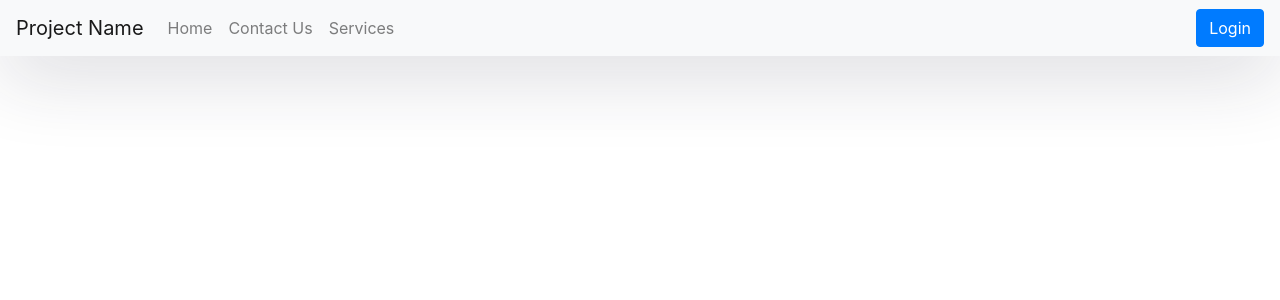
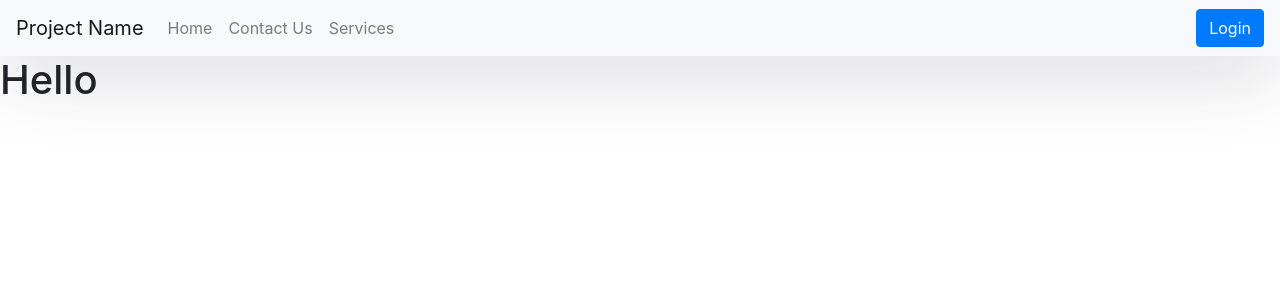
Before and after one commit to akshayp2/Medical-History-Management, a React (Create React App) app in the folder client/: page /persondetail/1 in a window 1280 px wide. Shown: the top 300 px of the page. Built offline with nearby package versions, Linux system fonts and the light colour scheme; a web font is replaced by a local one.

Commit message:
Added person Details

```diff
--- a/client/src/App.js
+++ b/client/src/App.js
@@ -8,6 +8,8 @@ import Header from './components/header';
 import Address from './components/address';
 import Home from './components/home';
 import ClinicDashboard from './components/clinicDashboard';
+import PersonDetails from './components/personDetails';
+
 
 
 function App() {
@@ -35,6 +37,9 @@ function App() {
       <Route exact strict path="/clinicdashboard">
         <ClinicDashboard/>
       </Route>
+      <Route exact strict path="/persondetail/:personid">
+        <PersonDetails/>
+      </Route>
       </Switch>
     </Router>
 
--- /dev/null
+++ b/client/src/components/personDetails.js
@@ -0,0 +1,5 @@
+function PersonDetails(){
+return(<h1>Hello</h1>);
+}
+
+export default PersonDetails;
--- a/client/src/components/userCard.js
+++ b/client/src/components/userCard.js
@@ -2,20 +2,29 @@
 import { GrView } from "react-icons/gr";
 import { FaEdit } from "react-icons/fa";
 import {MdDelete} from 'react-icons/md';
+import {useHistory} from 'react-router-dom';
+
 
 function UserCard({id,name}){
+    let history = useHistory();
+
+let handleView = () =>{
+    console.log('Record Id ',id)
+    history.push(`/persondetail/${id}`);
+}
+
 return(
 <div className="row mt-2" style={{backgroundColor:"white",borderBottom:'2px solid grey'}}>
     <div className="col-xs-6 col-sm-6 col-md-1 mt-3 mb-2">
         <img className="img_avatar" src="https://bootdey.com/img/Content/avatar/avatar7.png" alt="" width="70px" height="70px" style={{border:'2px solid'}}></img>
     </div>
     <div className="col-xs-6 col-sm-6 col-md-5">
-       <div className="row mt-3"><div className="col-xs-6 col-sm-1 col-md-1 iconcmp" style={{color:'',fontSize:'18px',fontWeight:'700'}} onClick={()=>console.log('Record Id ',id)}>{name}</div></div>
+       <div className="row mt-3"><div className="col-xs-6 col-sm-1 col-md-1 iconcmp" style={{color:'',fontSize:'18px',fontWeight:'700'}} onClick={handleView}>{name}</div></div>
        <div className="row mt-2">
        </div>
     </div>
     <div className="col-xs-6 col-sm-6 col-md-5 mt-5">
-        <span  className="iconcmp" onClick={(e)=>console.log("View",id)}>
+        <span  className="iconcmp" onClick={handleView}>
         <GrView size="1.5em" /><span style={{paddingLeft:'5px'}}>View</span>
         </span>
         <span className="iconcmp ml-4" onClick={(e)=>console.log("Edit",id)}>
```
